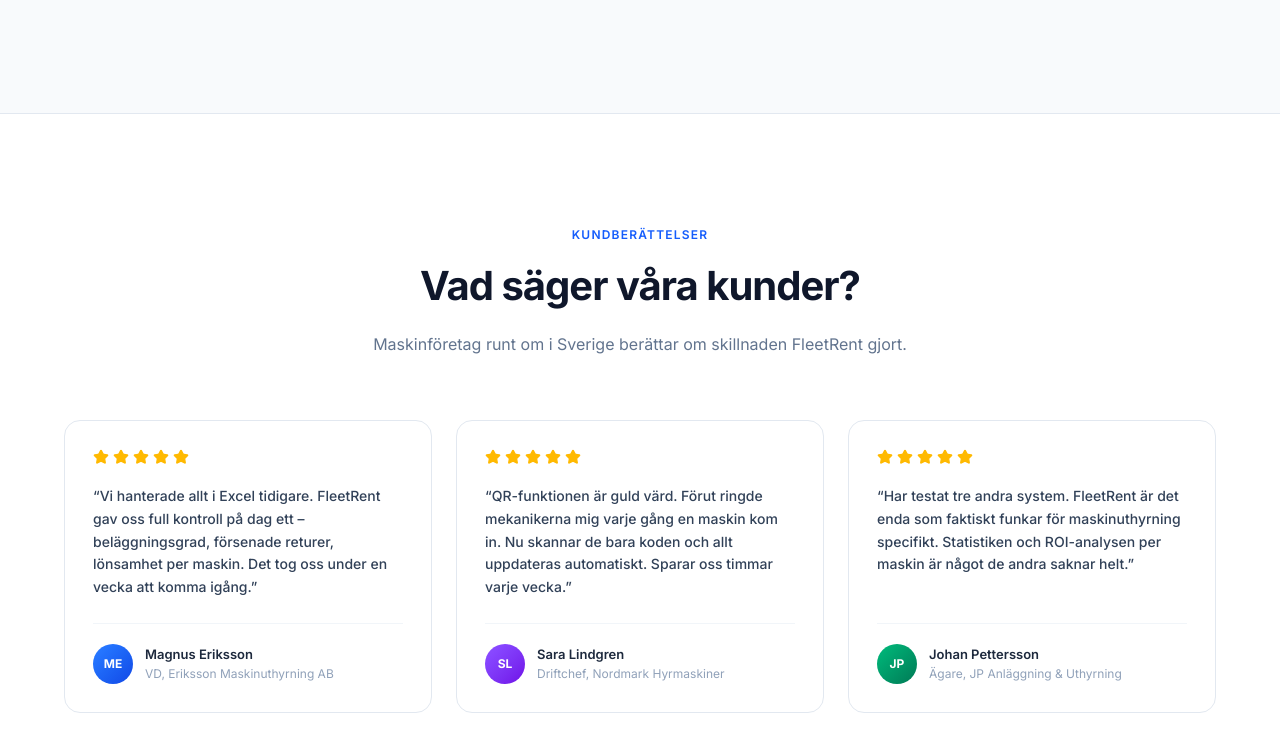
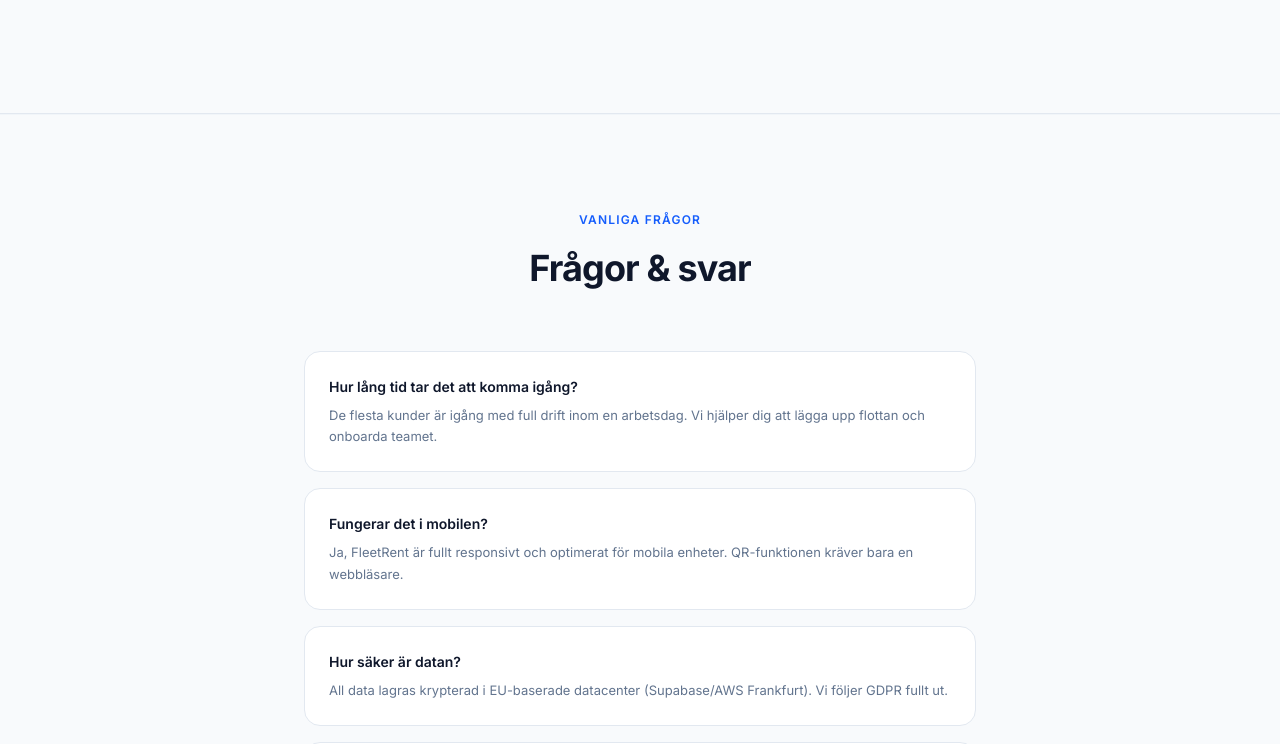
Before and after one commit to DavidWestlundcode/Fleetrent, a Next.js app: page / in a window 1280 px wide. Shown: the part 6508-7252 px from the top of the page. Built offline with nearby package versions, Linux system fonts and the light colour scheme.

Commit message:
Remove testimonials section from landing page

```diff
--- a/src/app/page.tsx
+++ b/src/app/page.tsx
@@ -898,44 +898,6 @@ export default function LandingPage() {
         </div>
       </section>
 
-      {/* ── Testimonials ── */}
-      <section id="testimonials" className="py-28 px-6">
-        <div className="max-w-6xl mx-auto">
-          <AnimateIn className="text-center mb-16">
-            <p className="text-[12px] font-semibold text-blue-600 uppercase tracking-widest mb-3">Kundberättelser</p>
-            <h2 className="text-[40px] font-bold text-slate-900 tracking-tight mb-4">Vad säger våra kunder?</h2>
-            <p className="text-[16px] text-slate-500 max-w-xl mx-auto">
-              Maskinföretag runt om i Sverige berättar om skillnaden FleetRent gjort.
-            </p>
-          </AnimateIn>
-
-          <div className="grid grid-cols-1 md:grid-cols-3 gap-6">
-            {TESTIMONIALS.map(({ name, title, text, initials, color }, i) => (
-              <AnimateIn key={name} delay={i * 100} direction="up">
-                <div className="bg-white rounded-2xl border border-slate-200 p-7 hover:shadow-xl hover:border-slate-300 hover:-translate-y-1 transition-all duration-300 h-full flex flex-col">
-                  <div className="flex gap-1 mb-5">
-                    {Array.from({ length: 5 }).map((_, i) => (
-                      <Star key={i} className="w-4 h-4 fill-amber-400 text-amber-400" />
-                    ))}
-                  </div>
-                  <p className="text-[14px] text-slate-700 leading-relaxed mb-6 font-medium flex-1">
-                    &ldquo;{text}&rdquo;
-                  </p>
-                  <div className="flex items-center gap-3 pt-5 border-t border-slate-100">
-                    <div className={`w-10 h-10 rounded-full bg-gradient-to-br ${color} flex items-center justify-center text-white text-[12px] font-bold shrink-0`}>
-                      {initials}
-                    </div>
-                    <div>
-                      <p className="text-[13px] font-semibold text-slate-800">{name}</p>
-                      <p className="text-[12px] text-slate-400">{title}</p>
-                    </div>
-                  </div>
-                </div>
-              </AnimateIn>
-            ))}
-          </div>
-        </div>
-      </section>
 
       {/* ── FAQ ── */}
       <section className="py-24 px-6 border-t border-slate-100 bg-slate-50">
```
